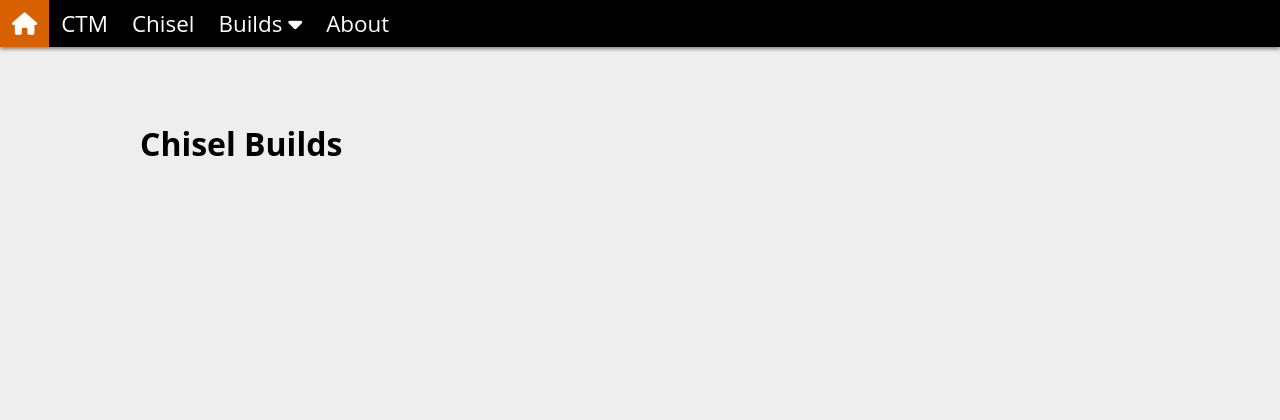
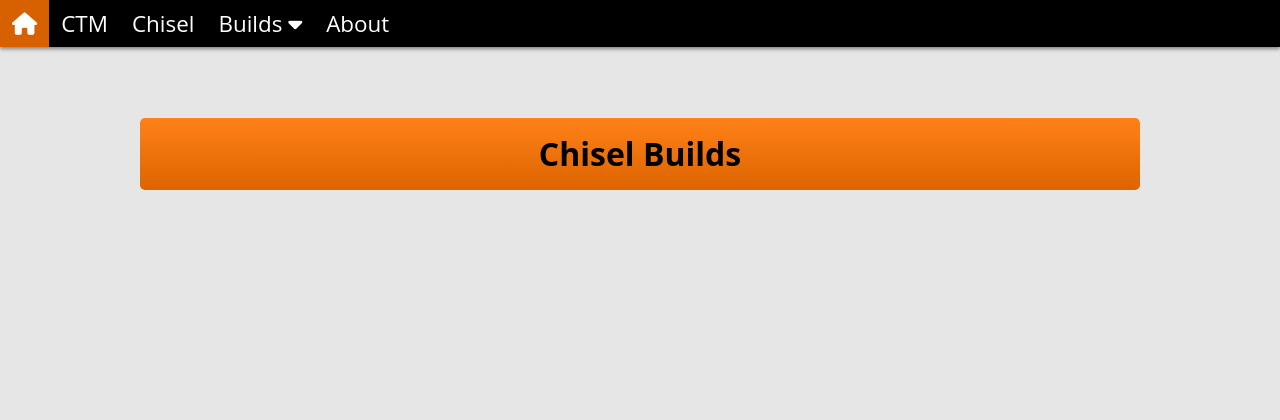
Before and after one commit to Chisel-Team/Chisel-Website, a PHP site: template web/templates/builds.twig in a window 1280 px wide. Shown: the top 420 px of the page. Run offline with PHP 8.4, Linux system fonts and the light colour scheme; the template is opened without the code that fills it, so the values that code supplies are empty; some libraries are stand-ins or nearby versions.

Commit message:
CSS updates

```diff
--- a/web/css/base.css
+++ b/web/css/base.css
@@ -1,6 +1,10 @@
 body {
-    font-family: 'Open Sans', sans-serif;
-    background-color: #eee;
+    font-family: 'Open Sans', sans-serif, 'DejaVu Sans';
+    background-color: #e6e6e6;
+    margin: 0;
+}
+
+ul, li {
     margin: 0;
 }
 
--- a/web/css/builds.css
+++ b/web/css/builds.css
@@ -1,20 +1,68 @@
+h1 {
+	text-align: center;
+	padding: 10px;
+	border-radius: 5px;
+	background: #DD6400;
+	/* Blame inconsistent and non-standard browser semantics. Until the W3C... yeah. */
+	background: -moz-linear-gradient(top, #FF8118 0%, #DD6400 100%);
+	background: -webkit-linear-gradient(top, #FF8118 0%,#DD6400 100%);
+	background: linear-gradient(to bottom, #FF8118 0%,#DD6400 100%);
+}
+
 .build {
     cursor: pointer;
+    padding: 10px;
+    border-radius: 5px;
+    margin: 10px 0px 10px 0px;
 }
 
 /* These can, and probably should, change */
 .build.release {
-    background: #aaffaa;
+    background: #60BABA; /* The cyan color, if we wanted to keep that */
+	background: #FFAA00;
+	background: -moz-linear-gradient(top, #FFC550 0%, #FFAA00 100%);
+	background: -webkit-linear-gradient(top, #FFC550 0%,#FFAA00 100%);
+	background: linear-gradient(to bottom, #FFC550 0%,#FFAA00 100%);
 }
 
 .build.release:hover {
-    background: #99dd99;
+    background: #6AA; /* The cyan color, if we wanted to keep that */
+	background: #FFAA00;
+	background: -moz-linear-gradient(top, #FFC550 0%, #FFAA00 100%);
+	background: -webkit-linear-gradient(top, #FFC550 0%,#FFAA00 100%);
+	background: linear-gradient(to bottom, #FFC550 0%,#FFAA00 100%);
 }
 
 .build.development {
-    background: #ffddaa;
+	background: #DD9300;
+	background: -moz-linear-gradient(top, #FFAA00 0%, #DD9300 100%);
+	background: -webkit-linear-gradient(top, #FFAA00 0%,#DD9300 100%);
+	background: linear-gradient(to bottom, #FFAA00 0%,#DD9300 100%);
 }
 
 .build.development:hover {
-    background: #ddbb99;
+	background: #DD9300;
+	background: -moz-linear-gradient(top, #FFAA00 0%, #DD9300 100%);
+	background: -webkit-linear-gradient(top, #FFAA00 0%,#DD9300 100%);
+	background: linear-gradient(to bottom, #FFAA00 0%,#DD9300 100%);
 }
+
+.changelog {
+	padding: 5px;
+	border-radius: 2.5px;
+	margin-top: 5px;
+}
+
+.build.release .changelog {
+	background: #FF9200;
+	background: -moz-linear-gradient(top, #F08900 0%, #EF9200 50%);
+	background: -webkit-linear-gradient(top, #F08900 0%,#EF9200 50%);
+	background: linear-gradient(to bottom, #F08900 0%,#EF9200 50%);
+}
+
+.build.development .changelog {
+	background: #D08900;
+	background: -moz-linear-gradient(top, #BE7620 0%, #D08900 50%);
+	background: -webkit-linear-gradient(top, #BE7600 0%,#D08900 50%);
+	background: linear-gradient(to bottom, #BE7600 0%,#D08900 50%);
+}
--- a/web/templates/builds.twig
+++ b/web/templates/builds.twig
@@ -23,7 +23,7 @@
             <div class="build {{ build.type|lower }}" id="{{ build.number }}">
                 {{ build.version }}
                 {{ build.type    }}
-                <div class="changelog {{ build.type|lower }}" style="display: none;">
+                <div class="changelog" style="display: none;">
                     <ul>
                         {% for change in build.changelog %}
                             <li>{{ change }}</li>
```
